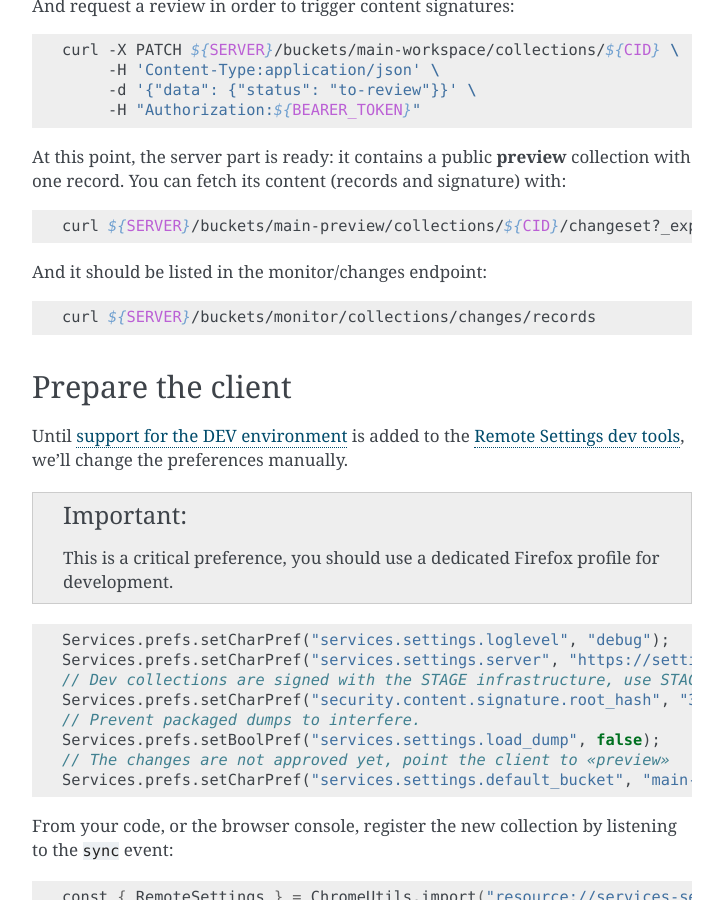
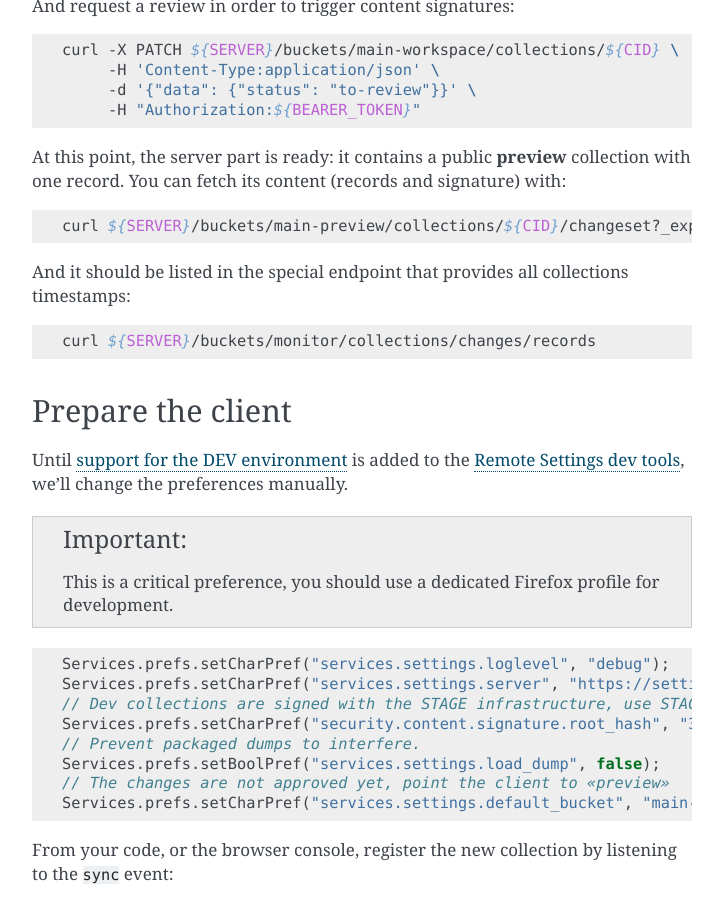
Before and after one commit to mozilla/remote-settings, a Sphinx documentation site: the page built from docs/tutorial-dev-server.rst, in a window 1280 px wide and 900 px high, scrolled down 1883 px. Shown: the whole window, without its empty margins (388-1111 px from the left). Built offline with Sphinx 7.4.7, drawn with Linux system fonts in a browser that asks for light colours.

Commit message:
Rephrase to remove confusion about monitor/changes

```diff
--- a/docs/tutorial-dev-server.rst
+++ b/docs/tutorial-dev-server.rst
@@ -104,7 +104,7 @@ At this point, the server part is ready: it contains a public **preview** collec
 
     curl ${SERVER}/buckets/main-preview/collections/${CID}/changeset?_expected=0  # arbitrary cache-bust value
 
-And it should be listed in the monitor/changes endpoint:
+And it should be listed in the special endpoint that provides all collections timestamps:
 
 .. code-block:: bash
 
```
